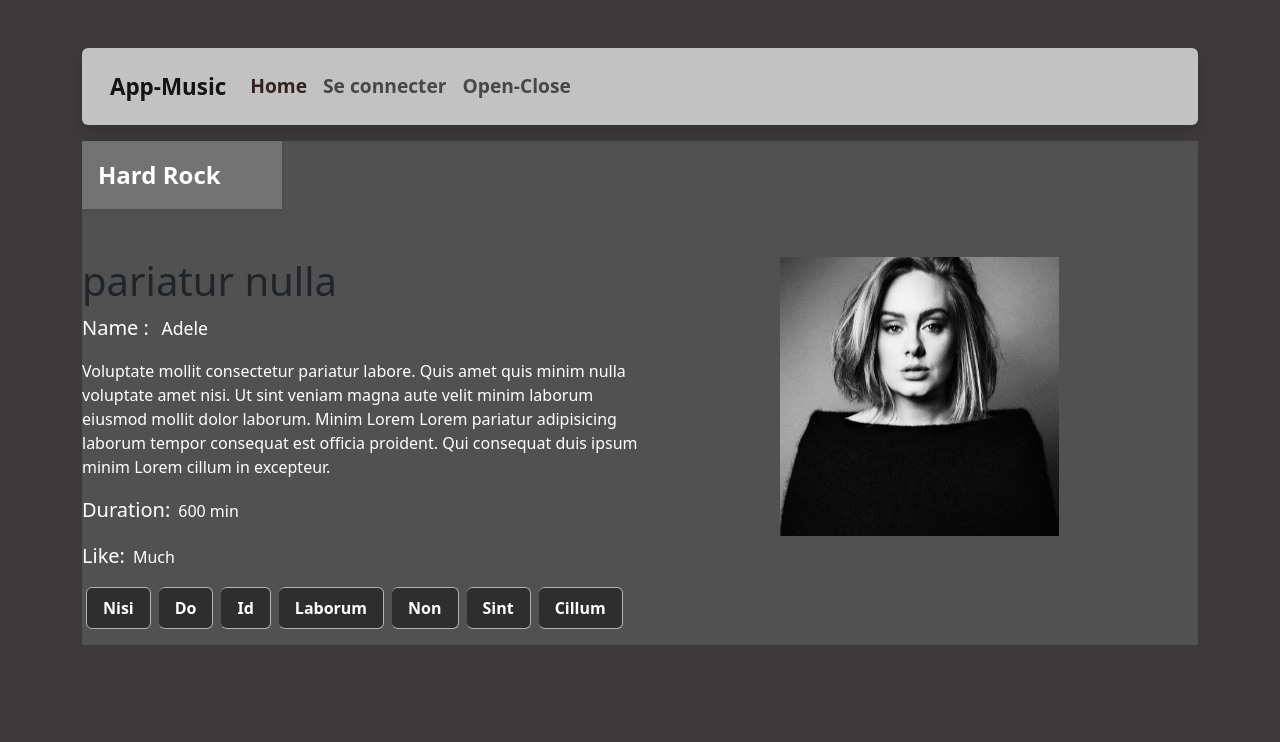
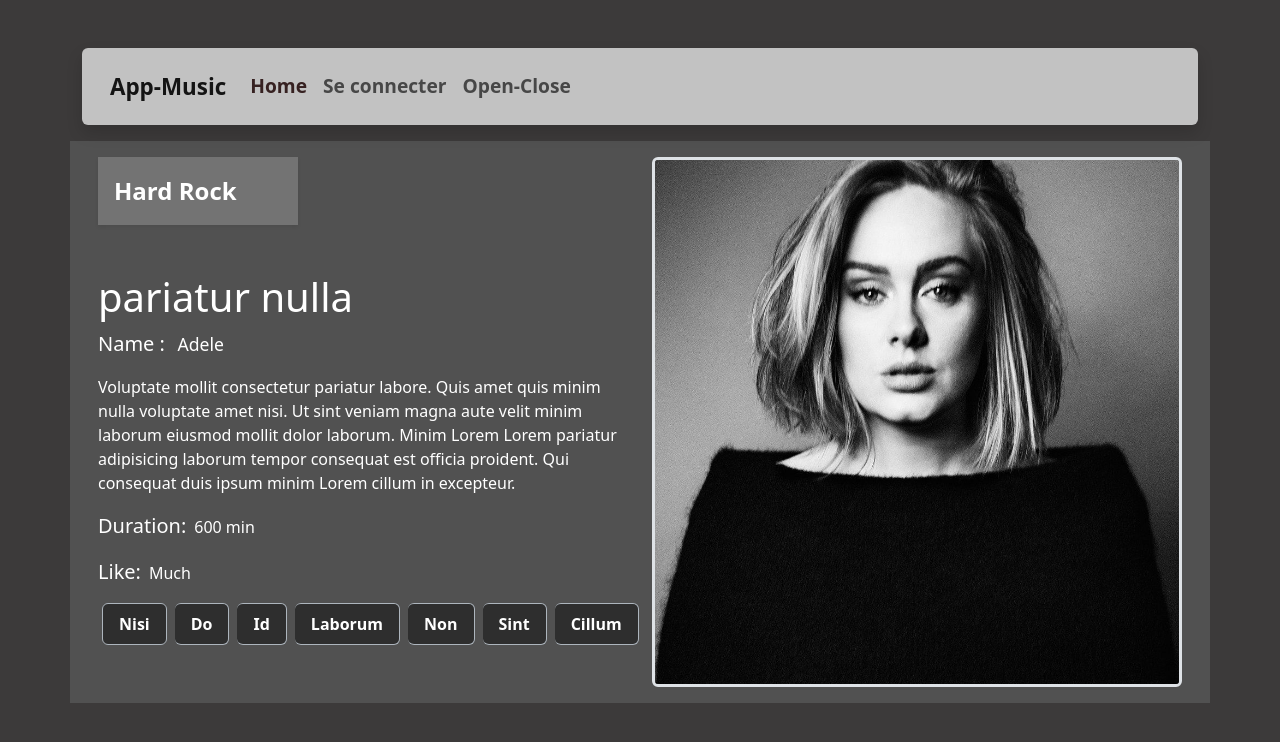
Before and after one commit to possidiuscapo/app-musics, an Angular app: page /album/1 in a window 1280 px wide. Shown: the top 742 px of the page. Built offline with nearby package versions, Linux system fonts and the light colour scheme.

Commit message:
rien de modifie

```diff
--- a/src/app/album-description/album-description.component.html
+++ b/src/app/album-description/album-description.component.html
@@ -1,25 +1,31 @@
 <!-- <p>album-description works!</p> -->
-<div *ngIf="album" [@fadeInAnimation] style="background-color: #575757cb;">
-    <div class="card-header shadow-sm p-3 mb-5"
-        style="background-color: rgb(115, 115, 115); color: white; font-weight: 600; font-size: 1.5rem; width: 200px;">
+<div class="row content p-3" *ngIf="album" [@fadeInAnimation] style="background-color: #575757cb;">
+    <div class="col-sm-6">
+        <div class="card-header shadow-sm p-3 mb-5 text-white"
+            style="background-color: rgb(115, 115, 115); font-weight: 600; font-size: 1.5rem; width: 200px;">
             {{ album.ref }}
             <!-- <span *ngIf="status === album.id">[play]</span> -->
         </div>
         <div class="d-flex">
             <div class="card-body" style="width: 50%;">
-            <h1>{{album.title}}</h1>
-            <p class="card-text" style="text-transform: capitalize; font-weight: 500; font-size: 1.1rem; color: white;"><small class="me-2" style="font-size: 20px;">Name :</small> {{album.name}}</p>
-            <p class="card-text" style="color: white;"><small></small> {{album.description}} </p>
-            <p style="color: white;"><small class="me-2" style="font-size: 20px; color: white;">Duration:</small>{{album.duration}} min</p>
-            <p style="color: white;"><small class="me-2" style="font-size: 20px; color: white;">Like:</small>{{album.like}}</p>
+                <h1 class="text-white">{{album.title}}</h1>
+                <p class="card-text text-white"
+                    style="text-transform: capitalize; font-weight: 500; font-size: 1.1rem;"><small class="me-2"
+                        style="font-size: 20px;">Name :</small> {{album.name}}</p>
+                <p class="card-text text-white"><small></small> {{album.description}} </p>
+                <p class="text-white"><small class="text-white me-2"
+                        style="font-size: 20px;">Duration:</small>{{album.duration}} min</p>
+                <p class="text-white"><small class="text-white me-2"
+                        style="font-size: 20px;">Like:</small>{{album.like}}</p>
                 <ul class="list-group list-group-horizontal mb-3 col-sm-3 fw-bold">
-                <li class="list-group-item list-group-item-action list-group-item-dark mx-1 rounded"
+                    <li class="list-group-item list-group-item-action list-group-item-dark mx-1 rounded text-white"
                         *ngFor="let tag of album.tags"
-                    style="text-transform: capitalize; color: white; background-color: rgb(46, 46, 46);">{{tag}}</li>
+                        style="text-transform: capitalize; background-color: rgb(46, 46, 46);">{{tag}}</li>
                 </ul>
-        </div>
-        <div style="width: 50%;">
-            <img style="width: 50%;" class=" mx-auto d-block" src="{{album.url}}" alt="Group Music">
             </div>
         </div>
     </div>
+    <div class="col-sm-6" style="width: 50%;">
+        <img class="border border-3 rounded" style="width: 100%;" src="{{album.url}}" alt="Group Music">
+    </div>
+</div>
```
Lines whose indentation alone changed are shown as unchanged.
